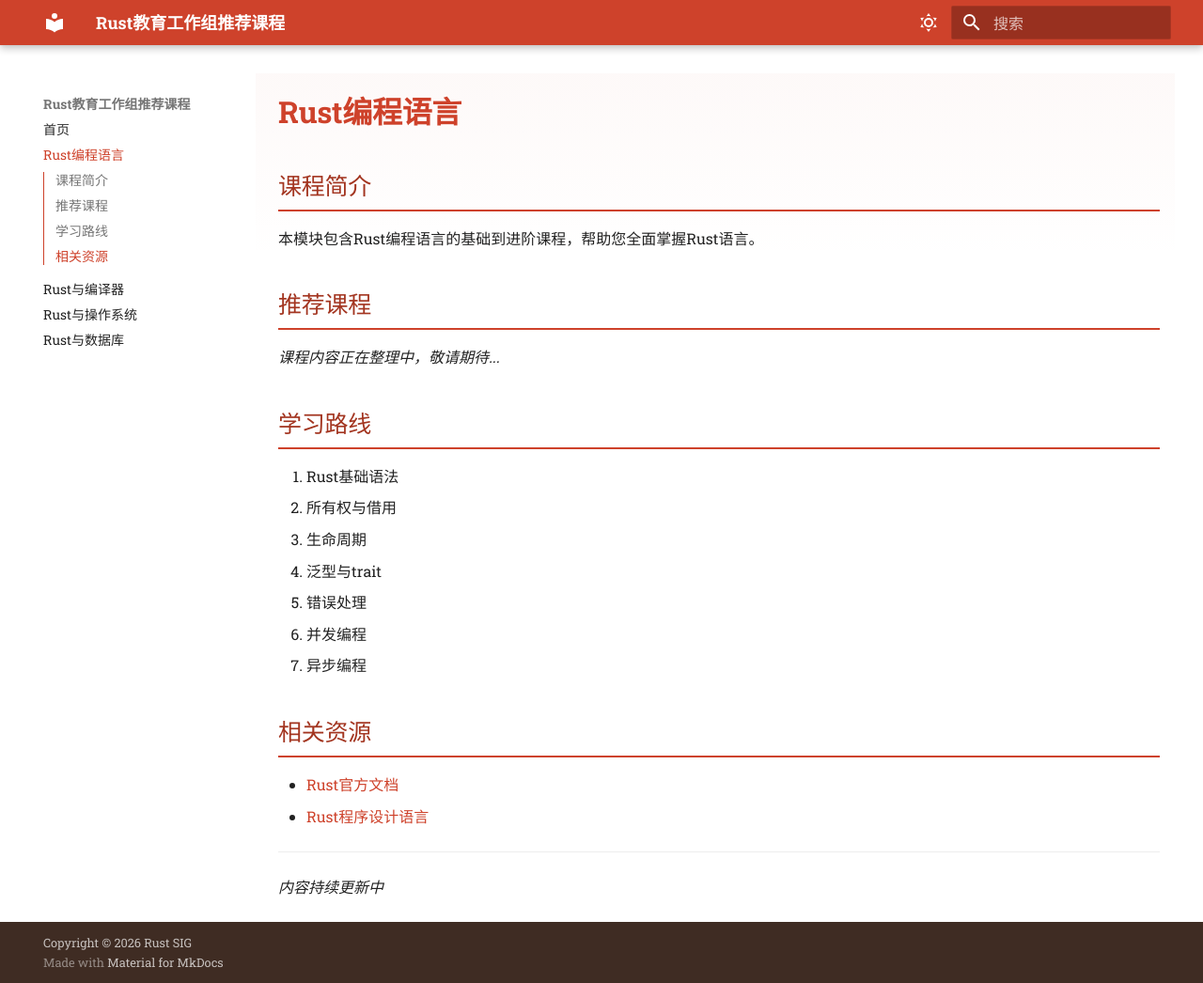
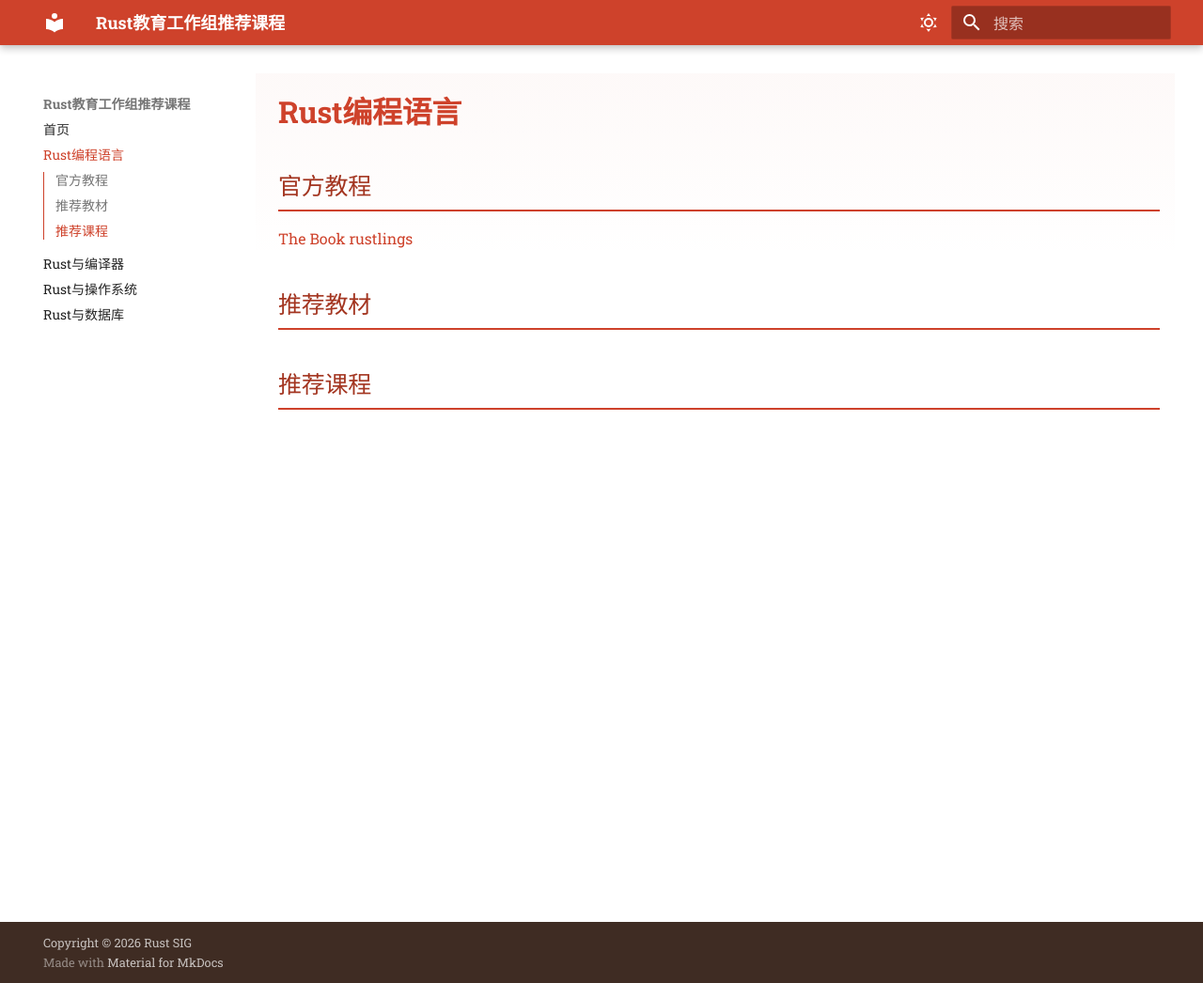
Before and after one commit to sigrust/sigrust.github.io, an MkDocs documentation site: the page built from docs/rust-programming.md, in a window 1280 px wide and 1046 px high. Shown: the whole window at 94% size. Built offline with MkDocs 1.6.1 and Material for MkDocs 9.7.7, drawn with Linux system fonts in a browser that asks for light colours.

Commit message:
Update rust-programming.md

```diff
--- a/docs/rust-programming.md
+++ b/docs/rust-programming.md
@@ -1,28 +1,9 @@
 # Rust编程语言
 
-## 课程简介
+## 官方教程
+[The Book](https://doc.rust-lang.org/book/)
+[rustlings](https://rustlings.rust-lang.org/)
 
-本模块包含Rust编程语言的基础到进阶课程，帮助您全面掌握Rust语言。
+## 推荐教材
 
 ## 推荐课程
-
-*课程内容正在整理中，敬请期待...*
-
-## 学习路线
-
-1. Rust基础语法
-2. 所有权与借用
-3. 生命周期
-4. 泛型与trait
-5. 错误处理
-6. 并发编程
-7. 异步编程
-
-## 相关资源
-
-- [Rust官方文档](https://www.rust-lang.org/)
-- [Rust程序设计语言](https://doc.rust-lang.org/book/)
-
----
-
-*内容持续更新中*
```
